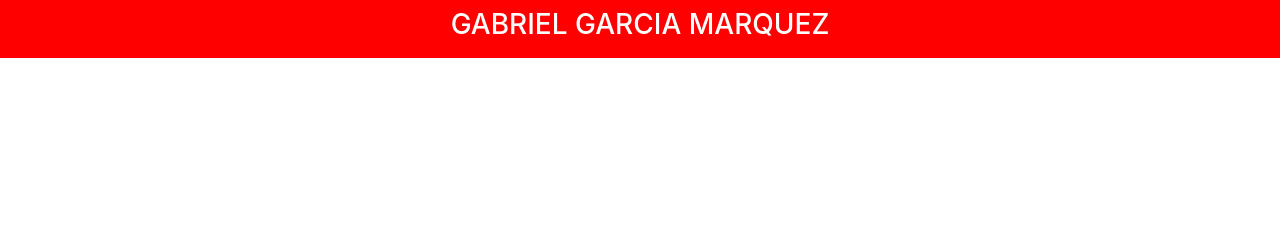
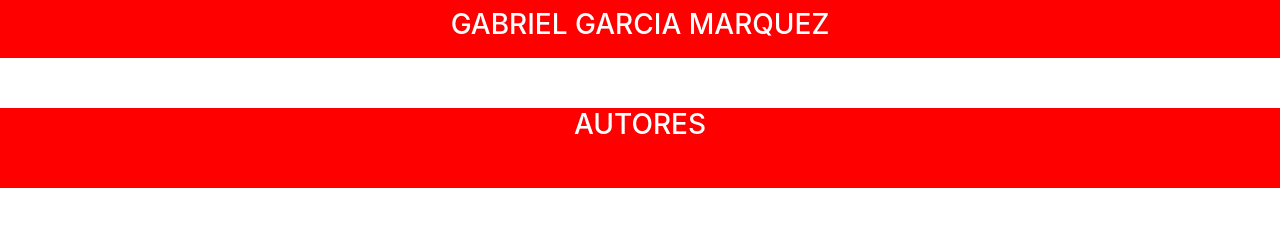
Before and after one commit to Deybison26/TALLER_DOS, a plain HTML site: page index.html in a window 1280 px wide. Drawn offline with nearby package versions, Linux system fonts and the light colour scheme.

Commit message:
creacion del footer

```diff
--- a/assets/css.css
+++ b/assets/css.css
@@ -1,12 +1,26 @@
-*{
+* {
     margin: 0;
     padding: 0;
     box-sizing: border-box;
 }
-.titulo{
+
+.titulo {
     float: left;
     left: 50%;
     transform: translateX(-50%);
     position: relative;
     color: white;
 }
+
+footer {
+    background-color: red;
+    margin-top:50px;
+    width:100%;
+    height:80px;
+}
+
+.footer {
+
+    text-align: center;
+    color: white;
+}
--- a/index.html
+++ b/index.html
@@ -26,8 +26,12 @@
     <!-- As a heading -->
     <nav class="navbar navbar-light " style="background-color: red;">
         <h3 class="titulo">GABRIEL GARCIA MARQUEZ</h3>
-      </nav>
-
+    </nav>
+<footer>
+    <div class="footer">
+        <h3>AUTORES</h3>
+    </div>
+</footer>
 </body>
 
 </html>
```
